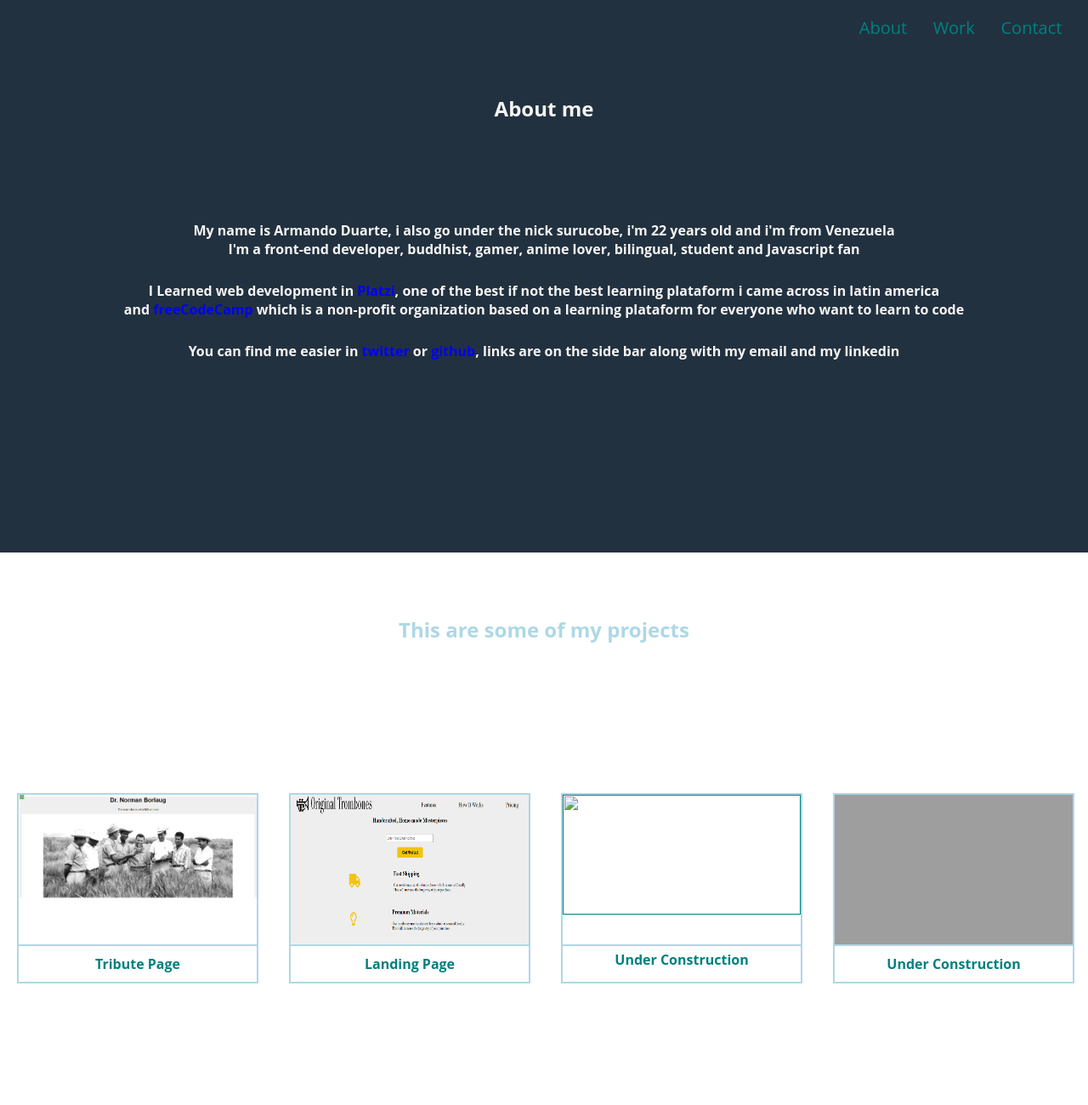
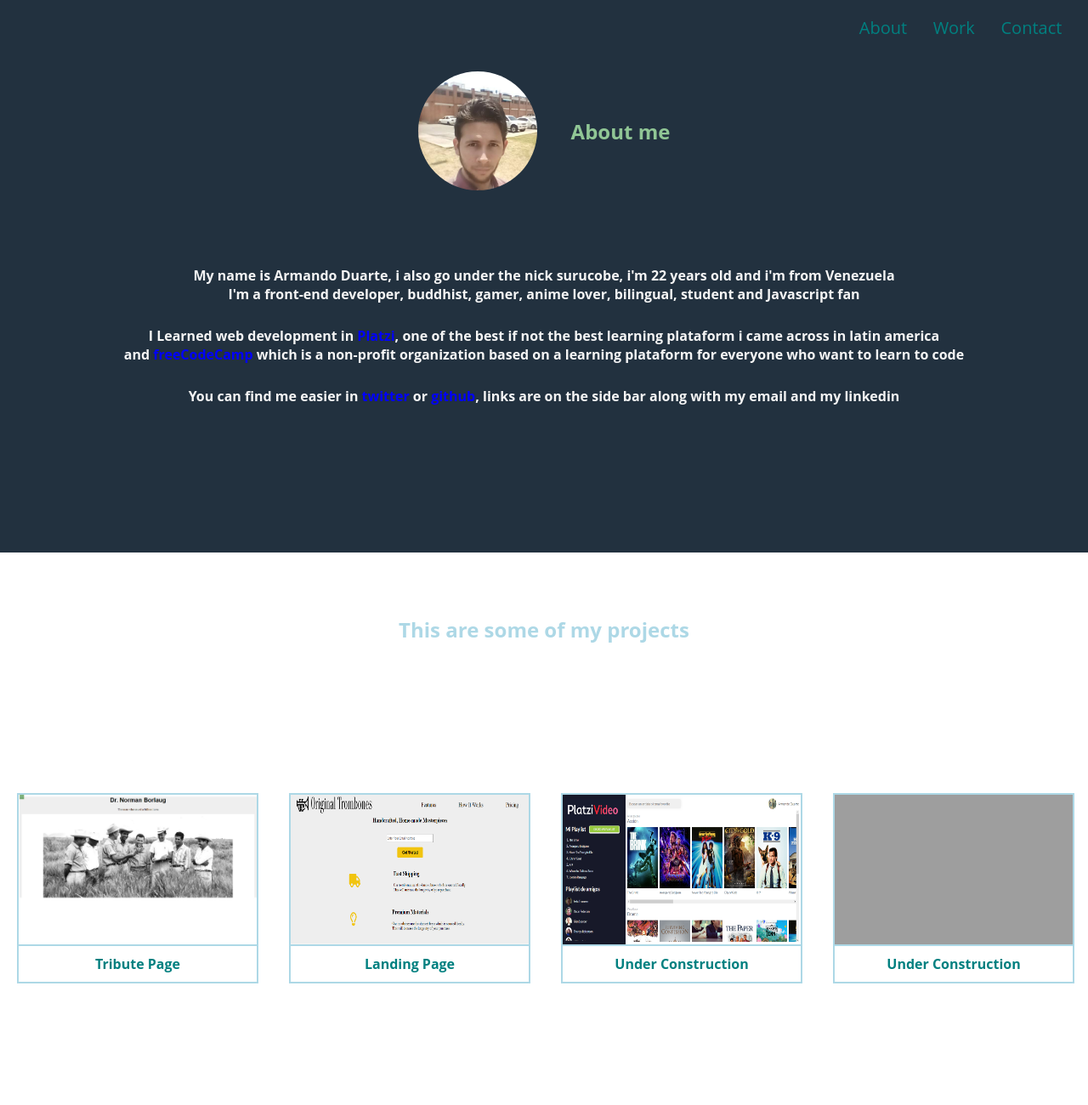
Before and after one commit to Surucobe/Portfolio, a plain HTML site: page proto_portafolio/index.html in a window 1280 px wide. Shown: the top 1300 px of the page at 85% size. Drawn offline with Linux system fonts and the light colour scheme; grey boxes are pictures that could not be loaded.

Commit message:
a few changes

```diff
--- a/proto_portafolio/index.html
+++ b/proto_portafolio/index.html
@@ -24,6 +24,7 @@
   </nav>
   <section id="welcome-section" class="uno">
     <div class="welcome-section_div">
+      <img src="./foto.jpg" class="profile" alt="me">
       <h1>About me</h1>
     </div>
     <div>
@@ -56,7 +57,7 @@
         <div class="p-title">Landing Page</div>
       </a>
       <a class="project-tile" href="">
-        <img src="./movie_page" class="project-pic"></img>
+        <img src="./movie_page.png" class="project-pic"></img>
         <div class="p-title">Under Construction</div>
       </a>
       <a class="project-tile" href="">
@@ -81,7 +82,7 @@
       </p>
     </div>
     <div class="media_container">
-      <a class="circle" href="https://github.com" target="_blank">
+      <a class="circle" href="https://www.facebook.com/armando.duarte.1401" target="_blank">
         facebook
         <i class="fab fa-facebook"></i>
       </a>
--- a/proto_portafolio/portfolio.css
+++ b/proto_portafolio/portfolio.css
@@ -22,9 +22,20 @@ body{
   color: blue;
 }
 .welcome-section_div{
+  text-align: left;
   display: flex;
   align-items: center;
   justify-content: center;
+}
+.profile{
+  width: 140px;
+  height: 140px;
+  border-radius: 50%;
+  margin-right: 40px;
+  object-fit: cover;
+}
+.welcome-section_div h1{
+  color: #90C695;
 }
 
 .dos{
```
Also changed, not shown: proto_portafolio/foto.jpg (added).
